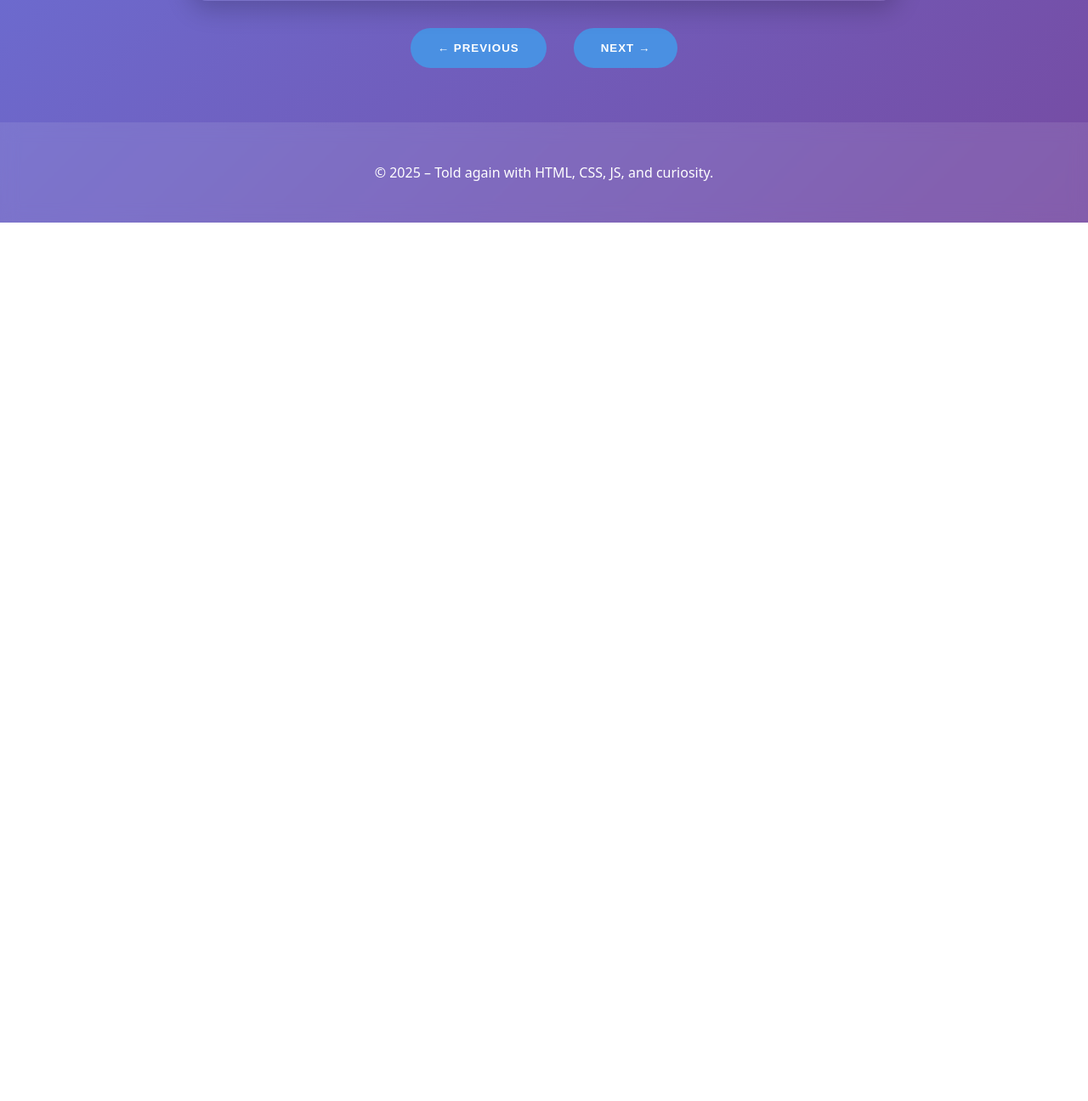
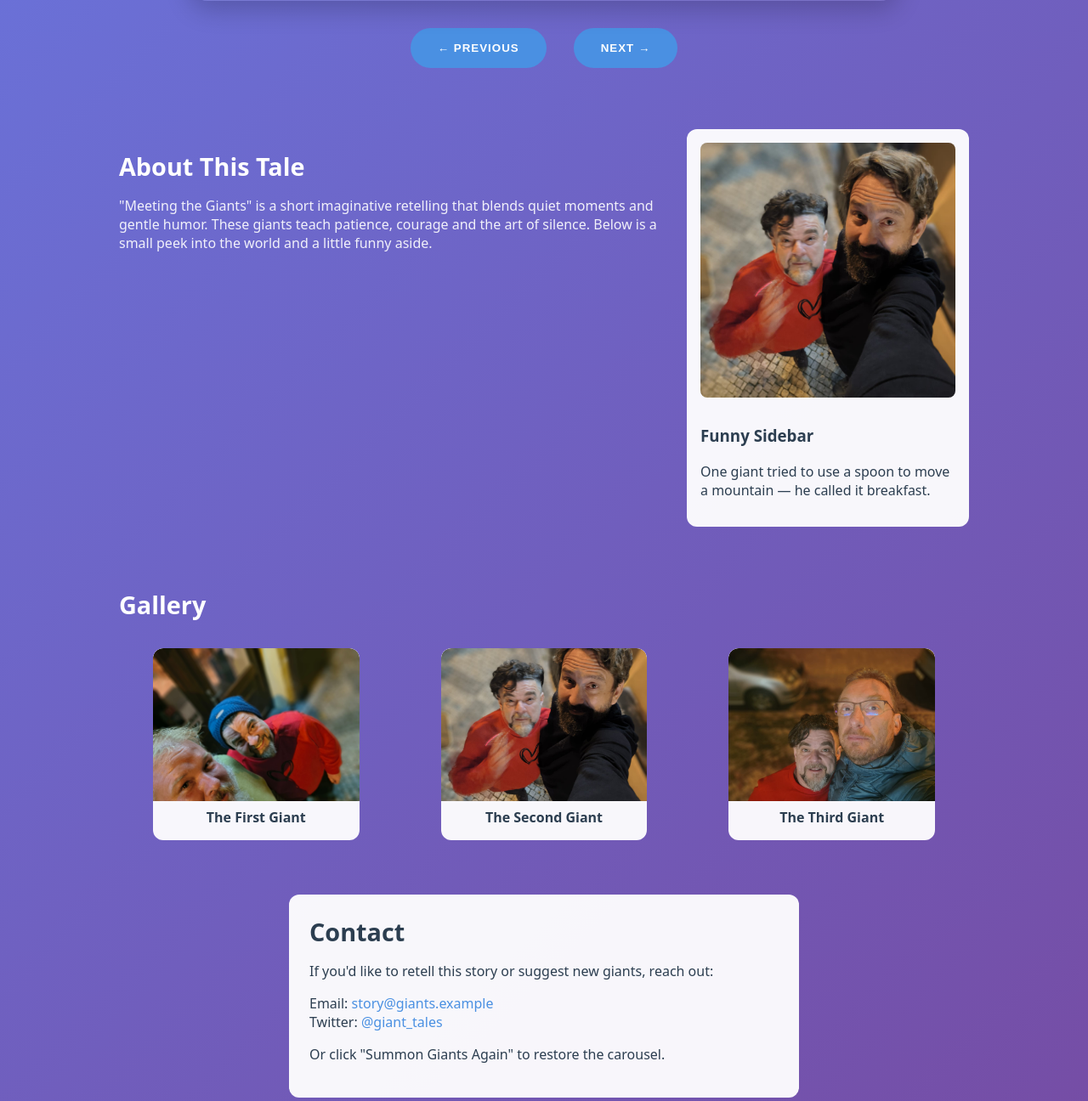
Before and after one commit to haidercse/block-study-project, a plain HTML site: page index.html in a window 1280 px wide. Shown: the part 1005-2301 px from the top of the page at 85% size. Before the commit the page ends 1267 px from the top, so only its background shows below. Drawn offline with Linux system fonts and the light colour scheme.

Commit message:
add new menu like about and contract

```diff
--- a/css/styles.css
+++ b/css/styles.css
@@ -245,6 +245,118 @@ footer {
   text-align: center;
 }
 
+/* Smooth scrolling for nav anchors */
+html {
+  scroll-behavior: smooth;
+}
+
+/* About Section */
+.about {
+  max-width: 1000px;
+  margin: 3rem auto;
+  padding: 1.5rem;
+}
+.about-inner {
+  display: flex;
+  gap: 2rem;
+  align-items: flex-start;
+  justify-content: space-between;
+}
+.about-text {
+  flex: 1 1 60%;
+  text-align: left;
+}
+.about-text h2 {
+  color: var(--text-light);
+  margin-bottom: 0.5rem;
+}
+.about-text p {
+  color: rgba(255,255,255,0.9);
+}
+.funny-story {
+  width: 300px;
+  background: rgba(255,255,255,0.95);
+  color: var(--text-dark);
+  border-radius: 12px;
+  padding: 1rem;
+  text-align: left;
+}
+.funny-story img {
+  width: 100%;
+  border-radius: 8px;
+  margin-bottom: 0.5rem;
+}
+
+/* Gallery */
+.gallery {
+  max-width: 1000px;
+  margin: 2rem auto 3rem;
+  padding: 0 1rem;
+  text-align: left;
+}
+.gallery .section-title {
+  color: var(--text-light);
+  margin-bottom: 1rem;
+}
+.gallery-grid {
+  display: grid;
+  grid-template-columns: repeat(3, 1fr);
+  gap: 1rem;
+}
+.gallery-item {
+  background: rgba(255,255,255,0.95);
+  border-radius: 12px;
+  overflow: hidden;
+  text-align: center;
+}
+.gallery-item img {
+  width: 100%;
+  height: 180px;
+  object-fit: cover;
+  display: block;
+}
+.gallery-item figcaption {
+  padding: 0.5rem 0.75rem 1rem;
+  color: var(--text-dark);
+  font-weight: 600;
+}
+
+/* Contact */
+.contact {
+  max-width: 600px;
+  margin: 2rem auto 4rem;
+  padding: 0 1rem;
+}
+.contact-card {
+  background: rgba(255,255,255,0.95);
+  color: var(--text-dark);
+  padding: 1.5rem;
+  border-radius: 12px;
+  text-align: left;
+}
+.contact-card h2 {
+  margin-top: 0;
+}
+.contact-card ul {
+  list-style: none;
+  padding: 0;
+}
+.contact-card a {
+  color: var(--primary-color);
+  text-decoration: none;
+}
+
+/* Responsive adjustments */
+@media (max-width: 900px) {
+  .about-inner { flex-direction: column; }
+  .funny-story { width: 100%; }
+  .gallery-grid { grid-template-columns: repeat(2, 1fr); }
+}
+@media (max-width: 600px) {
+  .gallery-grid { grid-template-columns: 1fr; }
+  .about-inner { gap: 1rem; }
+}
+
 /* Responsive */
 @media (max-width: 600px) {
   h1 {
--- a/index.html
+++ b/index.html
@@ -49,6 +49,55 @@
     <button id="next">Next →</button>
   </div>
 
+  <!-- About / Gallery / Contact Sections -->
+  <section id="about" class="about">
+    <div class="about-inner">
+      <div class="about-text">
+        <h2>About This Tale</h2>
+        <p>
+          "Meeting the Giants" is a short imaginative retelling that blends quiet moments and
+          gentle humor. These giants teach patience, courage and the art of silence. Below is a
+          small peek into the world and a little funny aside.
+        </p>
+      </div>
+      <aside class="funny-story">
+        <img src="img/giant2.jpg" alt="giant portrait" />
+        <h3>Funny Sidebar</h3>
+        <p>One giant tried to use a spoon to move a mountain — he called it breakfast.</p>
+      </aside>
+    </div>
+  </section>
+
+  <section id="gallery" class="gallery">
+    <h2 class="section-title">Gallery</h2>
+    <div class="gallery-grid">
+      <figure class="gallery-item">
+        <img src="img/giant1.jpg" alt="Giant 1" />
+        <figcaption>The First Giant</figcaption>
+      </figure>
+      <figure class="gallery-item">
+        <img src="img/giant2.jpg" alt="Giant 2" />
+        <figcaption>The Second Giant</figcaption>
+      </figure>
+      <figure class="gallery-item">
+        <img src="img/giant3.jpg" alt="Giant 3" />
+        <figcaption>The Third Giant</figcaption>
+      </figure>
+    </div>
+  </section>
+
+  <section id="contact" class="contact">
+    <div class="contact-card">
+      <h2>Contact</h2>
+      <p>If you'd like to retell this story or suggest new giants, reach out:</p>
+      <ul>
+        <li>Email: <a href="mailto:story@giants.example">story@giants.example</a></li>
+        <li>Twitter: <a href="#">@giant_tales</a></li>
+      </ul>
+      <p class="small">Or click "Summon Giants Again" to restore the carousel.</p>
+    </div>
+  </section>
+
   <footer>
     <p>© 2025 – Told again with HTML, CSS, JS, and curiosity.</p>
   </footer>
@@ -56,9 +105,3 @@
   <script src="js/index.js"></script>
 </body>
 </html>
-<!--
-eikhane je menue gula ache segula style and content dite parbe
-doro about dibe pic dibe pashe kichu funny story bole dibe
-
-ar gallery 3 ta pic gallery style dibe
-ar sundor kore contract gula design kore banai dibe -->
```
